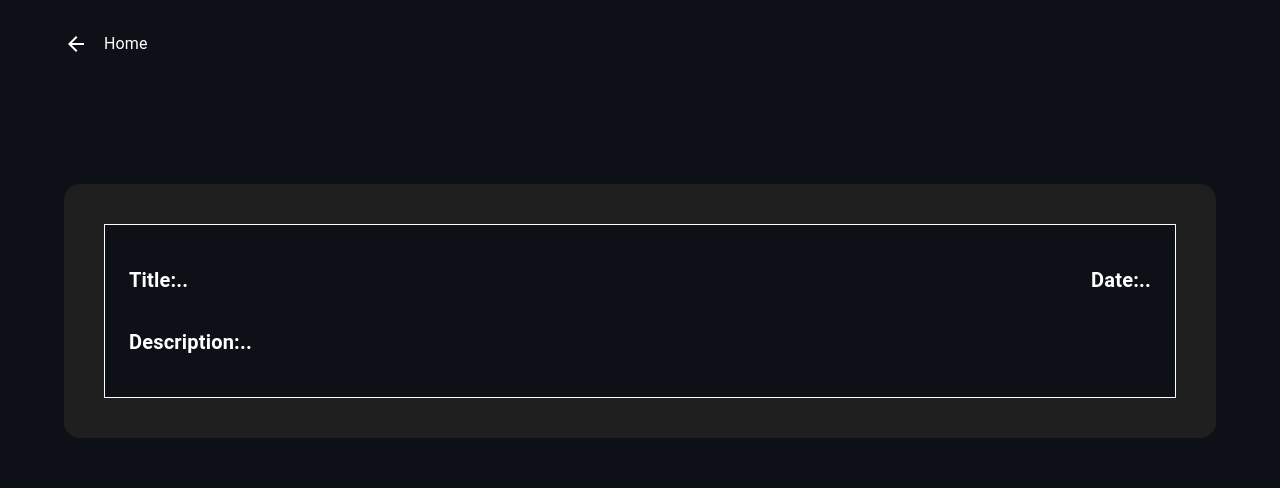
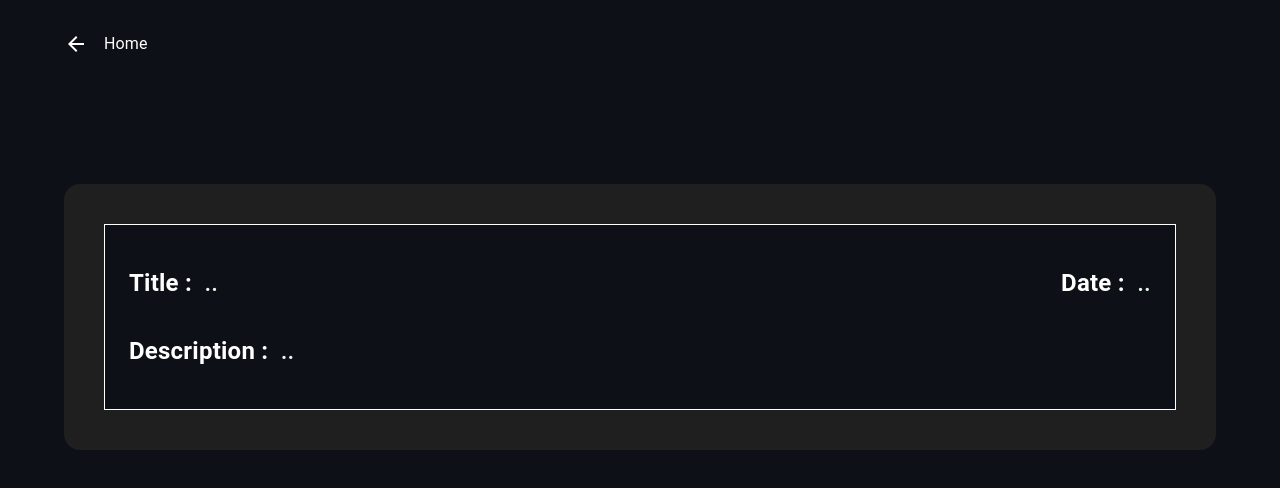
Before and after one commit to wahab3913/notesapp, a React (Vite) app: page /details/1 in a window 1280 px wide. Shown: the top 488 px of the page. Built offline with nearby package versions, Linux system fonts and the light colour scheme.

Commit message:
fixed detail page

```diff
--- a/src/Component/Details.jsx
+++ b/src/Component/Details.jsx
@@ -54,35 +54,63 @@ const Details = ({ allData }) => {
           >
             <Typography
               sx={{
-                fontSize: { xs: "18px", md: "20px" },
+                fontSize: { xs: "18px", md: "24px" },
                 fontWeight: 600,
                 my: 2,
                 color: "#FFFFFF",
               }}
             >
-              Title:{detail ? detail.text : ".."}
+              Title : &nbsp;
+              <span
+                style={{
+                  fontSize: { xs: "16px", md: "18px" },
+                  fontWeight: 500,
+                  color:"#E8F6EF"
+                }}
+              >
+                {detail ? detail.text : ".."}
+              </span>
             </Typography>
 
             <Typography
               sx={{
-                fontSize: { xs: "18px", md: "20px" },
+                fontSize: { xs: "18px", md: "24px" },
                 fontWeight: 600,
                 my: 2,
                 color: "#FFFFFF",
               }}
             >
-              Date:{detail ? detail.date : ".."}
+              Date : &nbsp;
+              <span
+                style={{
+                  fontSize: { xs: "16px", md: "18px" },
+                  fontWeight: 500,
+                  color:"#E8F6EF"
+                }}
+              >
+                {detail ? detail.date : ".."}
+              </span>
             </Typography>
           </Box>
           <Typography
             sx={{
-              fontSize: "20px",
+              fontSize: { xs: "18px", md: "24px" },
               fontWeight: 600,
               my: 2,
               color: "#FFFFFF",
             }}
           >
-            Description:{detail ? detail.body : ".."}
+            Description : &nbsp;
+
+            <span
+              style={{
+                fontSize: { xs: "16px", md: "18px" },
+                fontWeight: 500,
+                color:"#E8F6EF"
+              }}
+            >
+              {detail ? detail.body : ".."}
+            </span>
           </Typography>
         </Box>
       </Box>
```
